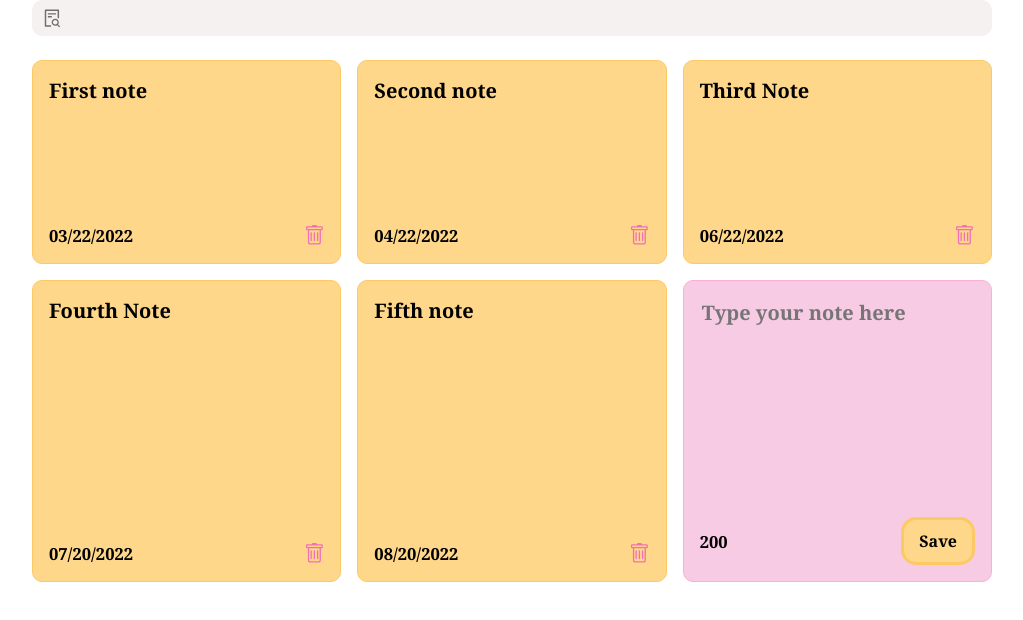
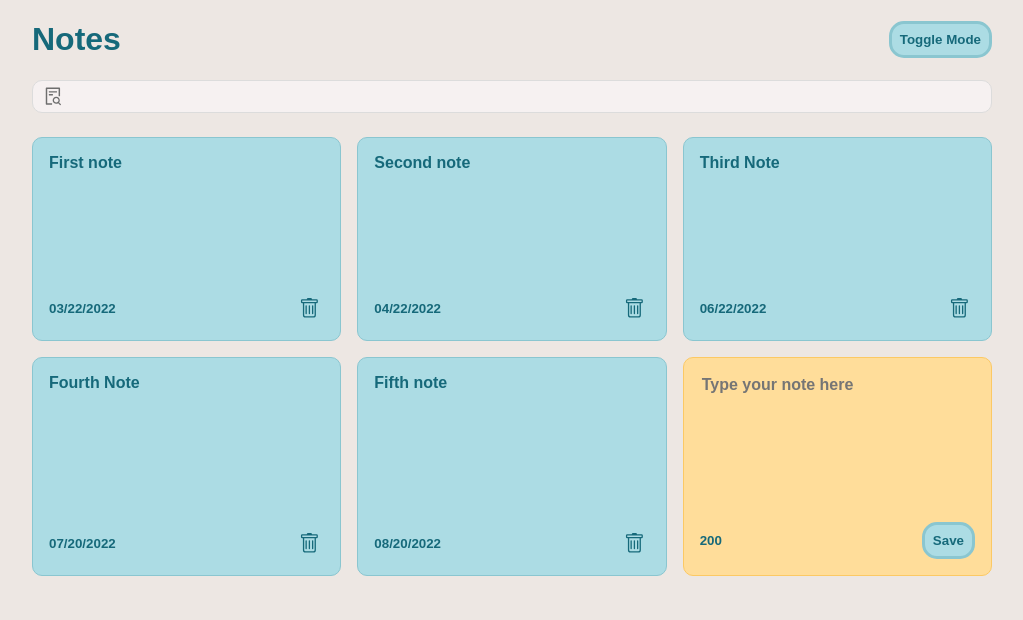
Before and after one commit to jdh2021/react-notes-app, a React (Create React App) app: page / in a window 1280 px wide. Shown: the top 620 px of the page, without its empty margins (128-1151 px from the left). Built offline with nearby package versions, Linux system fonts and the light colour scheme; the HTML template or start-up script is replaced by a standard one.

Commit message:
created a Header component. stored darkMode value in state. passed in darkMode current state value to retrieve its opposite and assign dark-mode class based on darkMode state value. added styling for dark-mode

```diff
--- a/src/App.js
+++ b/src/App.js
@@ -2,6 +2,7 @@ import { useState } from 'react';
 import { nanoid } from 'nanoid';
 import NotesList from './components/NotesList';
 import Search from './components/Search';
+import Header from './components/Header';
 
 /* store most of state in top-level app component since states will rely on one another */
 const App = () => {
@@ -34,6 +35,7 @@ const App = () => {
   ]);
 
   const [searchText, setSearchText] = useState('');
+  const [darkMode, setDarkMode] = useState(false);
 
   /* pass addNote function down tree of components */
   const addNote = (text) => {
@@ -55,8 +57,11 @@ const App = () => {
     setNotes(newNotes);
   };
   return(
-    /* NotesList stored in state. need to pass notes variable to NotesList via props */
+    /* NotesList is stored in state. Pass notes variable to NotesList via props */
+    /* if darkMode is true, add class dark-mode */
+    <div className={`${darkMode && 'dark-mode'}`}>
       <div className="container">
+        <Header handleToggleDarkMode={setDarkMode}/>
         <Search handleSearchNote = {setSearchText}/>
         <NotesList
           /* takes current list of notes, filters the notes to include only those that include searchText */
@@ -65,6 +70,7 @@ const App = () => {
           handleDeleteNote={deleteNote}
         />
       </div>
+    </div>
   );
 };
 
--- /dev/null
+++ b/src/components/Header.js
@@ -0,0 +1,22 @@
+import React from 'react';
+
+const Header = ({handleToggleDarkMode}) => {
+    return(
+        <div className="header">
+            <h1>Notes</h1>
+
+            <button
+                onClick={() =>
+                    /* calling a setter function to get access to current state value by passing in arrow function with argument */
+                    handleToggleDarkMode(
+                        (previousDarkMode) => !previousDarkMode
+                    )
+                }
+                className="save">
+                    Toggle Mode
+            </button>
+        </div>
+    );
+};
+
+export default Header;
--- a/src/components/NotesList.js
+++ b/src/components/NotesList.js
@@ -5,15 +5,15 @@ import AddNote from './AddNote';
 const NotesList = ({notes, handleAddNote, handleDeleteNote}) => {
     return(
         <div className="notes-list">
-            {/*loop over a list and for each note, render a note component.*/
-                notes.map((note) => (
+        {/*loop over a list and for each note, render a note component.*/
+            notes.map((note) => (
                 <Note
                     id={note.id}
                     text={note.text}
                     date={note.date}
                     handleDeleteNote={handleDeleteNote}
                 />
-            ))}
+        ))}
         <AddNote handleAddNote={handleAddNote} />
         </div>
     );
--- a/src/index.css
+++ b/src/index.css
@@ -1,13 +1,33 @@
 body {
   margin: 0;
-  font-family: Cambria, Cochin, Georgia, Times, 'Times New Roman', serif;
+  font-family: Century Gothic, CenturyGothic, AppleGothic, sans-serif;
   -webkit-font-smoothing: antialiased;
   -moz-osx-font-smoothing: grayscale;
+  background-color: #ede7e3;
+  color: #16697a;
 }
 
 code {
   font-family: source-code-pro, Menlo, Monaco, Consolas, 'Courier New',
     monospace;
+}
+
+.header {
+  display: flex;
+  align-items: center;
+  justify-content: space-between;
+}
+
+.dark-mode {
+  background-color: #16697a;
+}
+
+.dark-mode h1 {
+  color: #ede7e3;
+}
+
+.dark-mode .search input, .dark-mode .search {
+  background-color: rgb(227, 225, 225);
 }
 
 .container {
@@ -16,26 +36,27 @@ code {
   margin-left: auto;
   padding-right: 15px;
   padding-left: 15px;
+  min-height: 100vh; /* 100% of viewheight */
 }
 
 .notes-list {
   display: grid;
   grid-gap: 1rem;
-  grid-template-columns: repeat(auto-fit, minmax(250px, 1fr));
+  grid-template-columns: repeat(auto-fill, minmax(250px, 1fr));
 }
 
 .note.new {
-  background-color: #f8cbe4;
-  border: thin solid #fbaed8;
+  background-color: #ffdd9a;
+  border: thin solid #fcc964;
 }
 
 textarea {
-  font-family: Cambria, Cochin, Georgia, Times, 'Times New Roman', serif;
-  font-size: 1.25rem;
+  font-family: Century Gothic, CenturyGothic, AppleGothic, sans-serif;
+  font-size: 1rem;
   font-weight: bold;
   border: none;
   resize: none;
-  background-color: #f8cbe4;
+  background-color: #ffdd9a;
 }
 
 textarea:focus {
@@ -43,23 +64,23 @@ textarea:focus {
 }
 
 .save {
-  font-family: Cambria, Cochin, Georgia, Times, 'Times New Roman', serif;
+  font-family: Century Gothic, CenturyGothic, AppleGothic, sans-serif;
   font-weight: bold;
-  font-size: 1rem;
-  background-color: #fed78a;
-  border: solid #fcc964;
+  color: #16697a;
+  background-color: #acdce4;
+  border: solid #8ac6d0;
   border-radius: 15px;
-  padding: 10px 15px 10px 15px;
+  padding: 8px;
 }
 
 .save:hover {
-  background-color: #ffdfa4;
+  background-color: #b6e5ee;
   cursor: pointer;
 }
 
 .note {
-  background-color: #fed78a;
-  border: thin solid #fcc964;
+  background-color: #acdce4;
+  border: thin solid #8ac6d0;
   border-radius: 10px;
   padding: 1rem;
   min-height: 170px;
@@ -67,7 +88,7 @@ textarea:focus {
   flex-direction: column;
   justify-content: space-between;
   font-weight: bold;
-  font-size: 1.25rem;
+  font-size: 1rem;
   white-space: pre-wrap; /* keep line spacing around text */
 }
 
@@ -79,7 +100,8 @@ textarea:focus {
 
 .delete-icon {
   cursor: pointer;
-  color: #f56eb8;
+  color: #16697a;
+  padding: 5px;
 }
 
 .search {
@@ -87,6 +109,7 @@ textarea:focus {
   align-items: center;
   background-color: rgb(246, 241, 241);
   border-radius: 10px;
+  border: thin solid gainsboro;
   padding: 5px 10px;
   margin-bottom: 1.5em;
 }
@@ -94,8 +117,8 @@ textarea:focus {
 .search input {
   border: none;
   background-color: rgb(246, 241, 241);
-  font-family: Cambria, Cochin, Georgia, Times, 'Times New Roman', serif;
-  font-size: 1.1rem;
+  font-family: Century Gothic, CenturyGothic, AppleGothic, sans-serif;
+  font-size: 1rem;
 }
 
 .search input:focus {
```
Also changed, not shown: 1 other file (tests, documents, lock files or other folders). Lines whose indentation alone changed are shown as unchanged.
